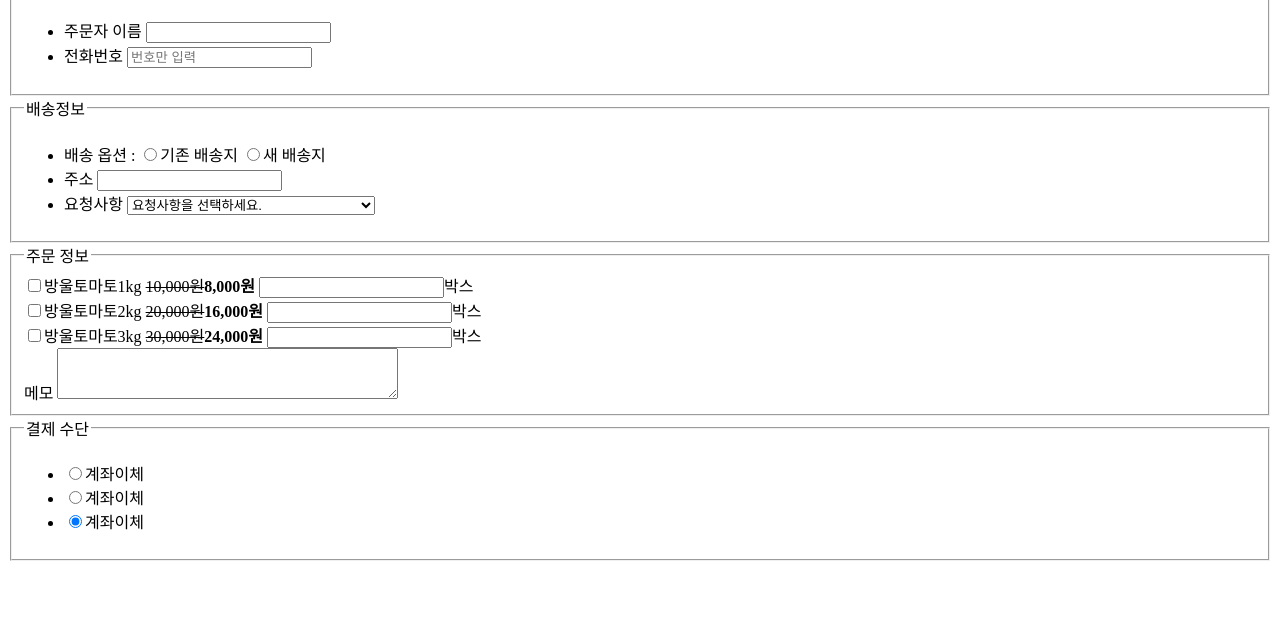
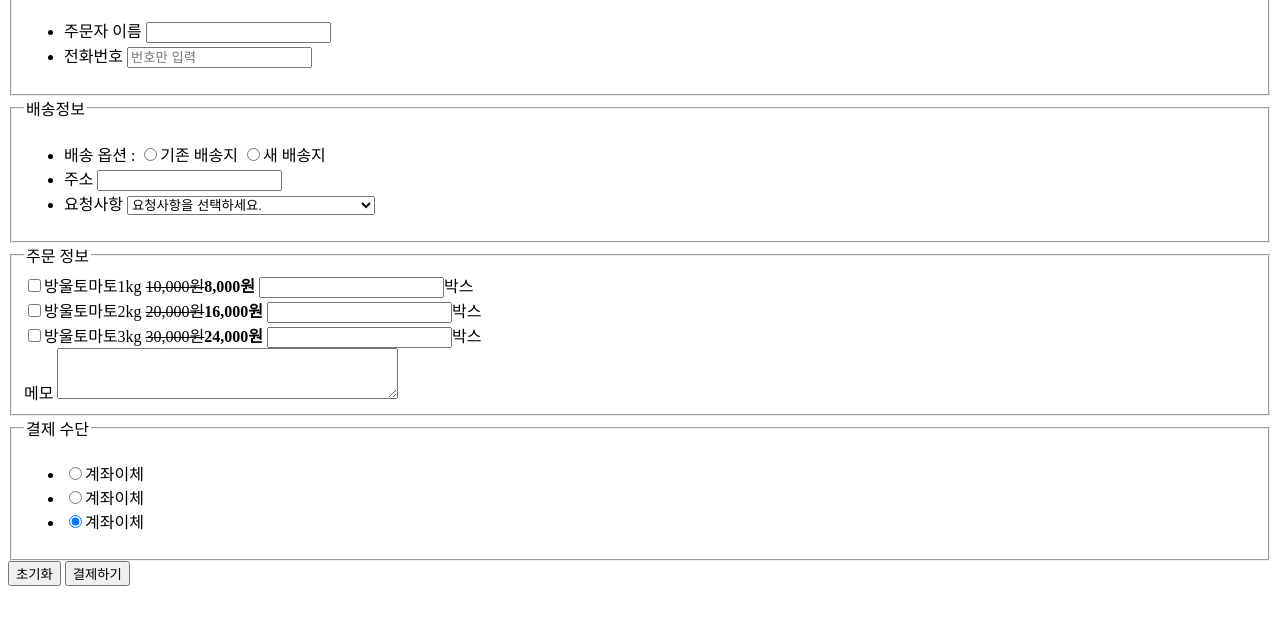
Before and after one commit to rladnjsduq45/h_01, a plain HTML site: page index.html in a window 1280 px wide. Shown: the part 116-740 px from the top of the page. Drawn offline with Linux system fonts and the light colour scheme.

Commit message:
Update index.html

```diff
--- a/index.html
+++ b/index.html
@@ -75,4 +75,8 @@
         </li>
         </ul>
         </fieldset>
+        <div class="centred">
+            <input type="submit" value="초기화">
+            <input type="reset" value="결제하기">
+        </div>
 </field>
```
